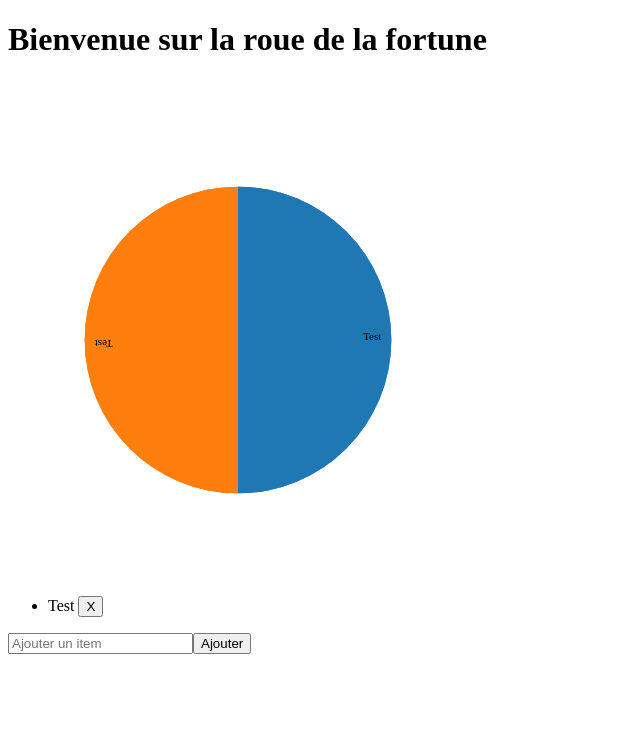
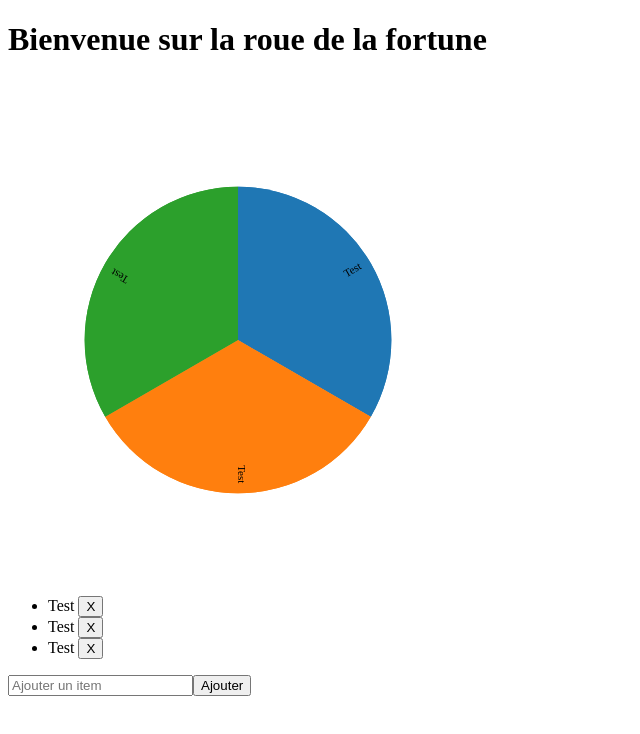
Before and after one commit to Lonejyc/fortune-wheel, a React (Vite) app: page / in a window 1280 px wide. Shown: the top 734 px of the page, without its empty margins (0-640 px from the left). Built offline with nearby package versions, Linux system fonts and the light colour scheme.

Commit message:
Data add to wheel

```diff
--- a/src/components/Wheel.jsx
+++ b/src/components/Wheel.jsx
@@ -5,43 +5,79 @@ import { scaleOrdinal } from 'd3-scale';
 import "./Wheel.css";
 
 function Wheel() {
-    const [items, setItems] = useState([
-      { label: 'Test', value: 1 }
+    // const [items, setItems] = useState([
+    //   { label: 'Test', value: 1 }
+    // ]);
+
+    // const [newItems, setNewItems] = useState("");
+
+    const [data, setData] = useState([
+      { label: 'Test', value: 1 },
+      { label: 'Test', value: 2 },
+      { label: 'Test', value: 3 }
     ]);
 
-    const [newItems, setNewItems] = useState("");
+    const [newDatas, setNewDatas] = useState("");
 
     // comportements
+    // const handleDelete = (value) => {
+    //   // 1. copie du state
+    //   const itemsCopy = [...items];
+
+    //   // 2. manipulation sur la copie du state
+    //   const itemsCopyUpdated = itemsCopy.filter((item) => item.value !== value);
+
+    //   // 3. modifier le state avec le setter
+    //   setItems(itemsCopyUpdated);
+    // };
+
     const handleDelete = (value) => {
       // 1. copie du state
-      const itemsCopy = [...items];
+      const datasCopy = [...data];
 
       // 2. manipulation sur la copie du state
-      const itemsCopyUpdated = itemsCopy.filter((item) => item.value !== value);
+      const datasCopyUpdated = datasCopy.filter((data) => data.value !== value);
 
       // 3. modifier le state avec le setter
-      setItems(itemsCopyUpdated);
+      setData(datasCopyUpdated);
     };
+
+    // const handleSubmit = (event) => {
+    //   event.preventDefault();
+
+    //   // 1. copie du state
+    //   const itemsCopy = [...items];
+
+    //   // 2. manipulation sur la copie du state
+    //   const value = new Date().getTime();
+    //   const label = newItems;
+    //   const itemToAdd = { value, label };
+    //   itemsCopy.push(itemToAdd);
+
+    //   // 3. modifier le state avec le setter puis vider l'input
+    //   setItems(itemsCopy);
+    //   setNewItems("");
+    // };
 
     const handleSubmit = (event) => {
       event.preventDefault();
 
       // 1. copie du state
-      const itemsCopy = [...items];
+      const datasCopy = [...data];
 
       // 2. manipulation sur la copie du state
       const value = new Date().getTime();
-      const label = newItems;
-      const itemToAdd = { value, label };
-      itemsCopy.push(itemToAdd);
+      const label = newDatas;
+      const dataToAdd = { label, value };
+      datasCopy.push(dataToAdd);
 
       // 3. modifier le state avec le setter puis vider l'input
-      setItems(itemsCopy);
-      setNewItems("");
+      setData(datasCopy);
+      setNewDatas("");
     };
 
     const handleChange = (event) => {
-      setNewItems(event.target.value);
+      setNewDatas(event.target.value);
     };
 
   const chartRef = useRef(null);
@@ -52,11 +88,6 @@ function Wheel() {
     const h = 500 - padding.top - padding.bottom;
     const r = Math.min(w, h) / 3;
     const color = d3.scaleOrdinal(d3.schemeCategory10);
-
-    const data = [
-      { label: 'Test', value: 1 },
-      { label: 'Test', value: 2 }
-    ];
 
     const svg = d3
       .select(chartRef.current)
@@ -168,7 +199,7 @@ function Wheel() {
         return 'rotate(' + i(t) + ')';
       };
     }
-  }, []);
+  }, [data]);
 
 //affichage (render)
 
@@ -178,13 +209,13 @@ function Wheel() {
           <svg width="500" height="500"></svg>
         </div>
         <ul>
-          {items.map((item) => (
-            <WheelItem key={item.value} itemInfo={item} onItemDelete={handleDelete} />
+          {data.map((data) => (
+            <WheelItem key={data.value} itemInfo={data} onItemDelete={handleDelete} />
           ))}
         </ul>
         <form action="submit" onSubmit={handleSubmit}>
           <input
-            value={newItems}
+            value={newDatas}
             type="text"
             placeholder="Ajouter un item"
             onChange={handleChange}
```
